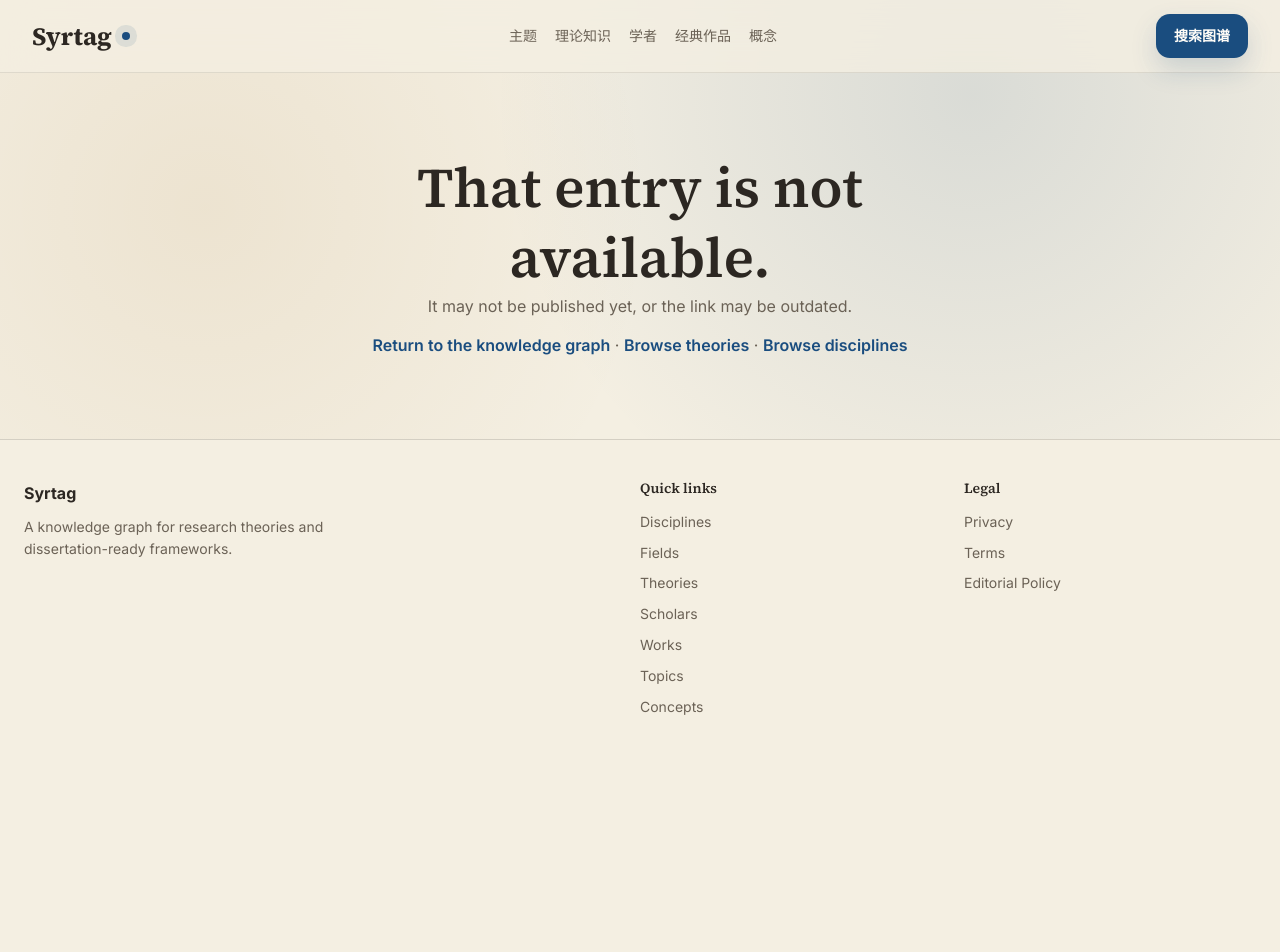
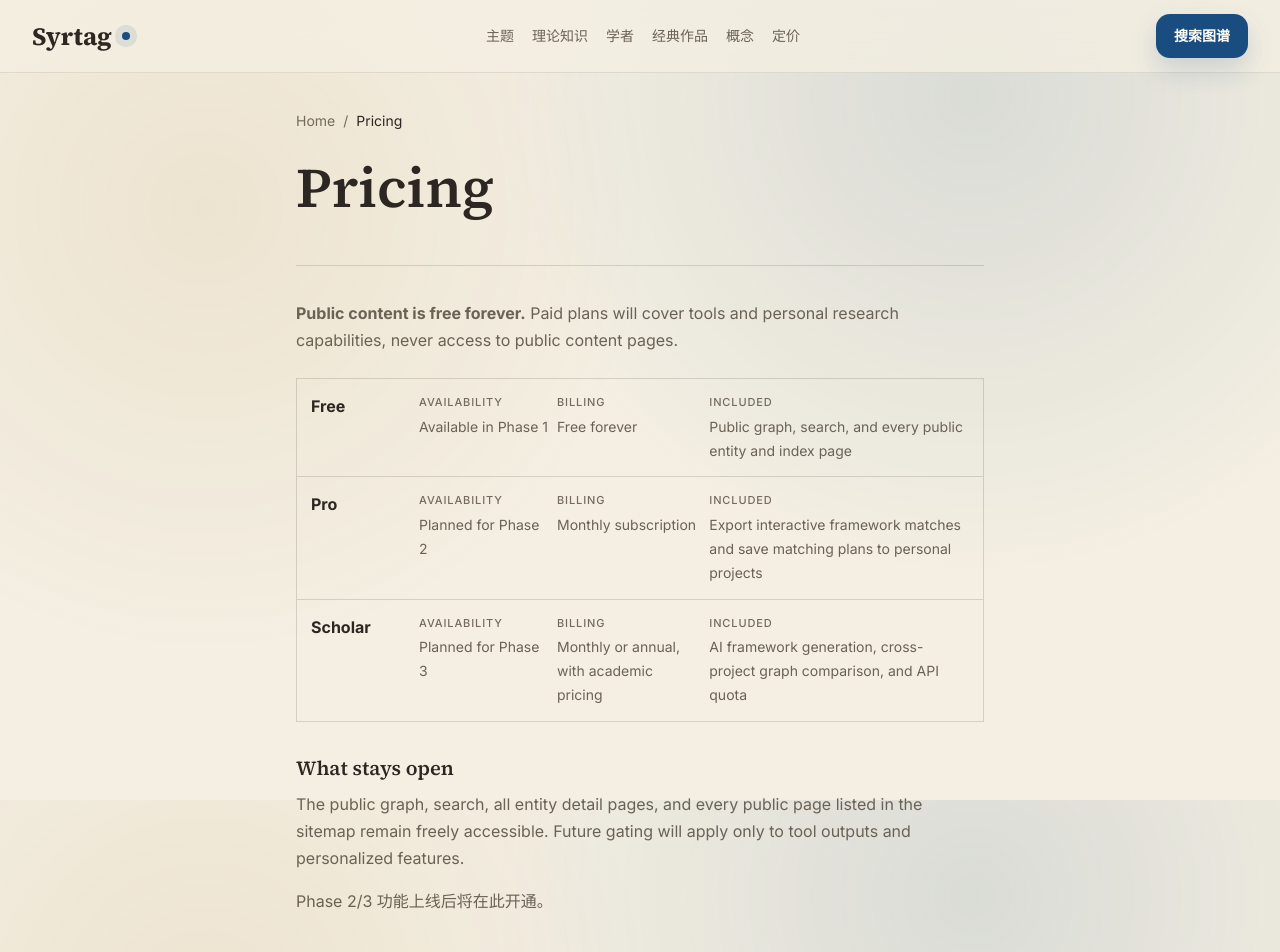
Before and after one commit to fan0269-code/syntag, a Next.js app: page /pricing in a window 1280 px wide. Before the commit this address had no page. Shown: the top 952 px of the page. Before the commit the page ends 800 px from the top, so only its background shows below. Built offline with nearby package versions, Linux system fonts and the light colour scheme.

Commit message:
feat(pricing): add pricing navigation and discovery

```diff
--- a/src/app/globals.css
+++ b/src/app/globals.css
@@ -702,6 +702,8 @@ code, pre { font-family: var(--font-mono); }
 .related-links a span { color: var(--text-secondary); display: block; font-size: 13px; margin-top: 3px; }
 .responsive-table { border: 1px solid var(--border-visible); }
 .responsive-table article { display: grid; gap: 8px; grid-template-columns: minmax(140px, .8fr) repeat(2, 1.4fr); padding: 14px; }
+.pricing-table { margin: 24px 0; }
+.pricing-table article { grid-template-columns: minmax(100px, .55fr) minmax(130px, .9fr) minmax(140px, 1fr) minmax(200px, 1.8fr); }
 .responsive-table article + article { border-top: 1px solid var(--border-default); }
 .responsive-table span { color: var(--text-secondary); font-size: 14px; }
 .responsive-table b { color: var(--text-tertiary); display: block; font-size: 11px; font-weight: 500; letter-spacing: .08em; margin-bottom: 3px; text-transform: uppercase; }
@@ -745,6 +747,7 @@ code, pre { font-family: var(--font-mono); }
   .rel-card { align-items: flex-start; grid-template-columns: 1fr auto; }
   .rel-type { grid-column: 1 / -1; }
   .responsive-table article { grid-template-columns: 1fr; }
+  .pricing-table article { grid-template-columns: 1fr; }
   .theory-pathway { align-items: flex-start; flex-direction: column; gap: 5px; }
   .theory-pathway > span { min-width: 0; }
 }
--- /dev/null
+++ b/src/app/pricing/page.tsx
@@ -0,0 +1,62 @@
+import { StaticPage } from "@/components/content/StaticPage";
+import { JsonLd } from "@/components/seo/JsonLd";
+import { absoluteUrl, entityMetadata } from "@/lib/seo";
+
+const description = "Compare Syrtag's permanently free public knowledge graph with planned Pro and Scholar tools for personal research workflows.";
+
+export const metadata = entityMetadata({
+  title: "Pricing",
+  description,
+  path: "/pricing",
+  type: "website",
+});
+
+const plans = [
+  {
+    name: "Free",
+    availability: "Available in Phase 1",
+    billing: "Free forever",
+    features: "Public graph, search, and every public entity and index page",
+  },
+  {
+    name: "Pro",
+    availability: "Planned for Phase 2",
+    billing: "Monthly subscription",
+    features: "Export interactive framework matches and save matching plans to personal projects",
+  },
+  {
+    name: "Scholar",
+    availability: "Planned for Phase 3",
+    billing: "Monthly or annual, with academic pricing",
+    features: "AI framework generation, cross-project graph comparison, and API quota",
+  },
+] as const;
+
+export default function PricingPage() {
+  return (
+    <StaticPage title="Pricing">
+      <JsonLd data={{
+        "@context": "https://schema.org",
+        "@type": "WebPage",
+        name: "Syrtag Pricing",
+        description,
+        url: absoluteUrl("/pricing"),
+        isPartOf: { "@type": "WebSite", name: "Syrtag", url: absoluteUrl("/") },
+      }} />
+      <p><strong>Public content is free forever.</strong> Paid plans will cover tools and personal research capabilities, never access to public content pages.</p>
+      <div className="responsive-table pricing-table" aria-label="Syrtag plan comparison">
+        {plans.map((plan) => (
+          <article key={plan.name}>
+            <strong>{plan.name}</strong>
+            <span><b>Availability</b>{plan.availability}</span>
+            <span><b>Billing</b>{plan.billing}</span>
+            <span><b>Included</b>{plan.features}</span>
+          </article>
+        ))}
+      </div>
+      <h2>What stays open</h2>
+      <p>The public graph, search, all entity detail pages, and every public page listed in the sitemap remain freely accessible. Future gating will apply only to tool outputs and personalized features.</p>
+      <p>Phase 2/3 功能上线后将在此开通。</p>
+    </StaticPage>
+  );
+}
--- a/src/app/sitemap.ts
+++ b/src/app/sitemap.ts
@@ -13,6 +13,7 @@ const staticPages: MetadataRoute.Sitemap = [
   { url: absoluteUrl("/works"), changeFrequency: "monthly", priority: 0.5 },
   { url: absoluteUrl("/concepts"), changeFrequency: "monthly", priority: 0.5 },
   { url: absoluteUrl("/about"), changeFrequency: "monthly", priority: 0.3 },
+  { url: absoluteUrl("/pricing"), changeFrequency: "monthly", priority: 0.4 },
   { url: absoluteUrl("/editorial-policy"), changeFrequency: "yearly", priority: 0.3 },
   { url: absoluteUrl("/privacy"), changeFrequency: "yearly", priority: 0.3 },
   { url: absoluteUrl("/terms"), changeFrequency: "yearly", priority: 0.3 },
--- a/src/components/layout/Footer.tsx
+++ b/src/components/layout/Footer.tsx
@@ -1,7 +1,11 @@
 import Link from "next/link";
 import { ENTITY_INDEXES } from "@/lib/entity-routes";
+import { STATIC_INTERNAL_LINKS } from "@/lib/static-internal-links";
 
-const links = ENTITY_INDEXES.map(({ label, href }) => [label, href] as const);
+const links = [
+  ...ENTITY_INDEXES.map(({ label, href }) => [label, href] as const),
+  ...STATIC_INTERNAL_LINKS.map(({ label, href }) => [label, href] as const),
+];
 
 const legal = [
   ["Privacy", "/privacy"],
--- a/src/components/layout/Header.tsx
+++ b/src/components/layout/Header.tsx
@@ -9,6 +9,7 @@ const navigation = [
   ["学者", "/scholars"],
   ["经典作品", "/works"],
   ["概念", "/concepts"],
+  ["定价", "/pricing"],
 ] as const;
 
 function MenuIcon() { return <svg viewBox="0 0 24 24" aria-hidden="true"><path d="M4 7h16M4 12h16M4 17h16" /></svg>; }
--- a/src/lib/internal-links.ts
+++ b/src/lib/internal-links.ts
@@ -1,7 +1,10 @@
 import { getDb } from "./db";
+import type { InternalLink } from "./static-internal-links";
+
+export { STATIC_INTERNAL_LINKS } from "./static-internal-links";
 
 export type InternalLinkEntityType = "theory" | "scholar" | "topic" | "work";
-export type InternalLink = { label: string; href: string; reason: string };
+export type { InternalLink } from "./static-internal-links";
 
 const published = "published";
 
--- /dev/null
+++ b/src/lib/static-internal-links.ts
@@ -0,0 +1,5 @@
+export type InternalLink = { label: string; href: string; reason: string };
+
+export const STATIC_INTERNAL_LINKS = [
+  { label: "Pricing", href: "/pricing", reason: "Plans and feature availability" },
+] as const satisfies readonly InternalLink[];
```
Also changed, not shown: 1 other file (tests, documents, lock files or other folders).
